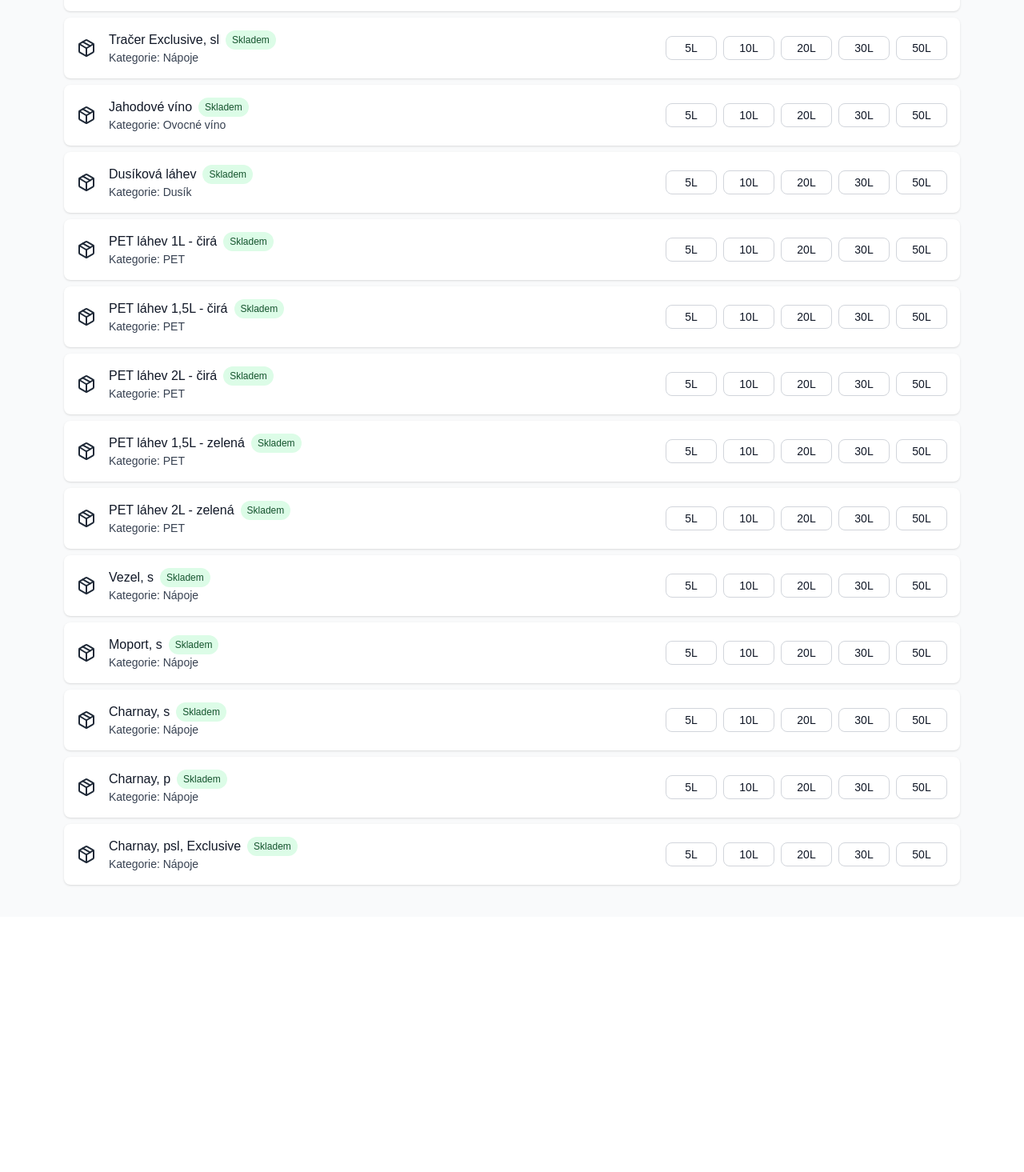
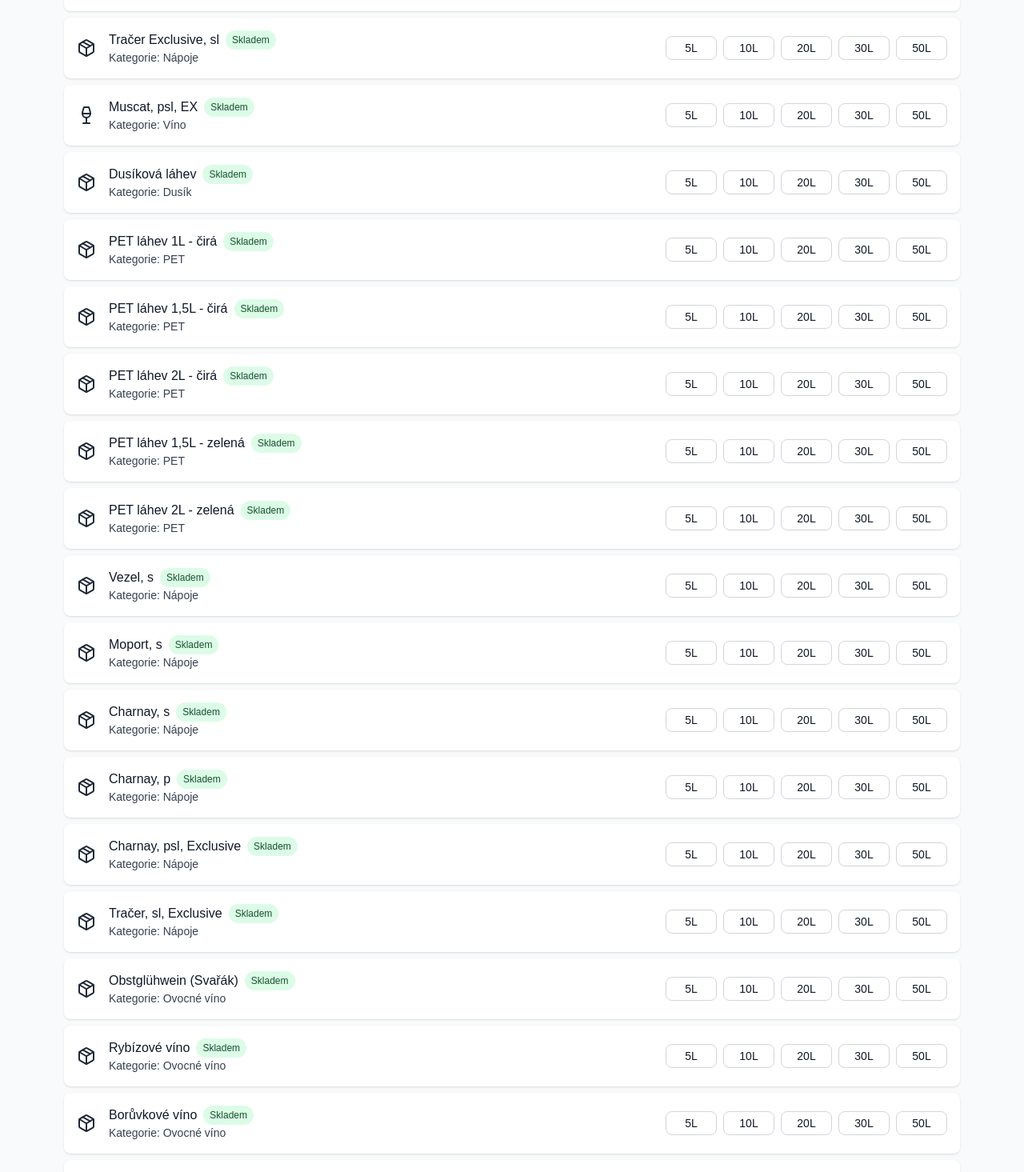
Before and after one commit to jeromedefif/obchod, a Next.js app: page / in a window 1280 px wide. Shown: the part 360-1825 px from the top of the page at 80% size. Before the commit the page ends 1506 px from the top, so only its background shows below. Built offline with nearby package versions, Linux system fonts and the light colour scheme.

Commit message:
Popis provedených změn

```diff
--- a/app/page.tsx
+++ b/app/page.tsx
@@ -11,7 +11,7 @@ const initialProducts = [
     { id: 1, name: "Rot wein", category: "Víno", inStock: true },
     { id: 2, name: "Grüner veltliner EX, suché, jakostní, WALEK, Rakousko", category: "Víno", inStock: true },
     { id: 3, name: "Tračer Exclusive, sl", category: "Nápoje", inStock: true },
-    { id: 4, name: "Jahodové víno", category: "Ovocné víno", inStock: true },
+    { id: 4, name: "Muscat, psl, EX", category: "Víno", inStock: true },
     { id: 5, name: "Dusíková láhev", category: "Dusík", inStock: true },
     { id: 6, name: "PET láhev 1L - čirá", category: "PET", inStock: true },
     { id: 7, name: "PET láhev 1,5L - čirá", category: "PET", inStock: true },
@@ -23,6 +23,12 @@ const initialProducts = [
     { id: 13, name: "Charnay, s", category: "Nápoje", inStock: true },
     { id: 14, name: "Charnay, p", category: "Nápoje", inStock: true },
     { id: 15, name: "Charnay, psl, Exclusive", category: "Nápoje", inStock: true },
+    { id: 16, name: "Tračer, sl, Exclusive", category: "Nápoje", inStock: true },
+    { id: 17, name: "Obstglühwein (Svařák)", category: "Ovocné víno", inStock: true },
+    { id: 18, name: "Rybízové víno", category: "Ovocné víno", inStock: true },
+    { id: 19, name: "Borůvkové víno", category: "Ovocné víno", inStock: true },
+    { id: 20, name: "Višňové víno", category: "Ovocné víno", inStock: true },
+    { id: 21, name: "Ostružinové víno", category: "Ovocné víno", inStock: true },
 ];
 
 export default function Home() {
```
